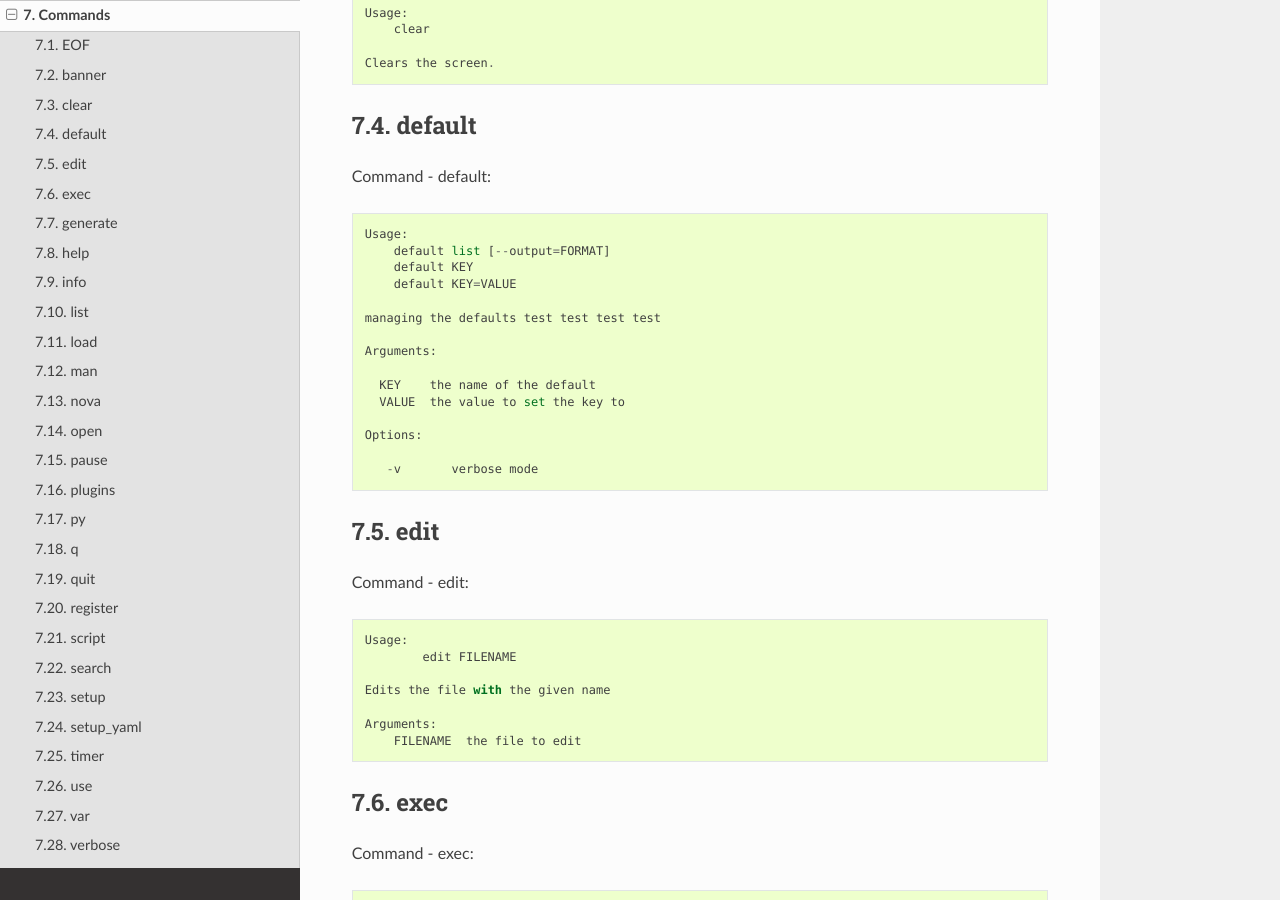
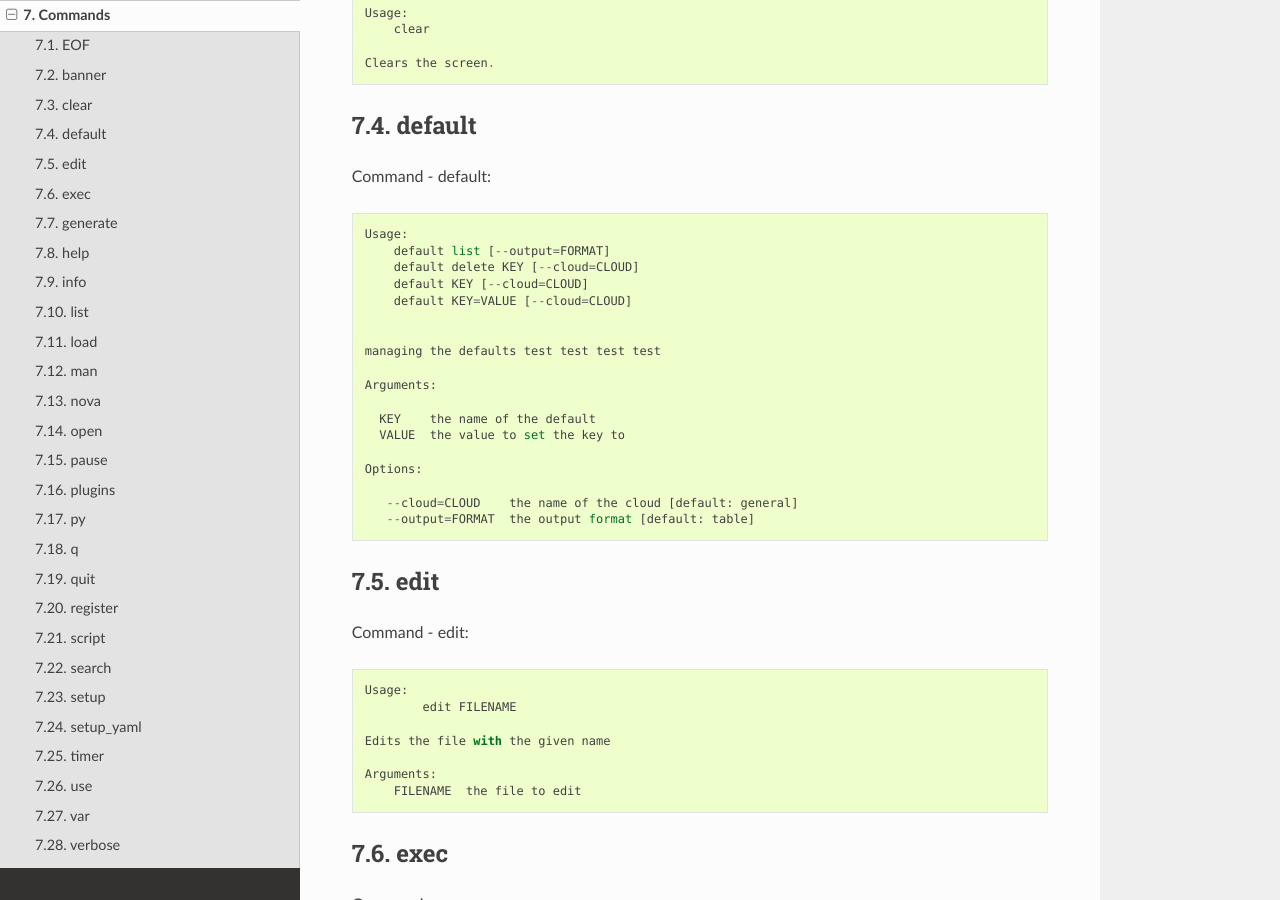
Before and after one commit to cloudmesh/client, a Sphinx documentation site: the page built from docs/source/man/man.rst, in a window 1280 px wide and 900 px high, scrolled down 933 px. Built offline with Sphinx 7.4.7 and the Read the Docs theme 2.0.0, drawn with Linux system fonts in a browser that asks for light colours; pages that are not in the unit, such as notebooks, are missing from menus; some of the changed text lies outside the part shown.

Commit message:
fix verbatim vormatting of commands

```diff
--- a/docs/source/man/man.rst
+++ b/docs/source/man/man.rst
@@ -52,8 +52,10 @@ Command - default::
 
     Usage:
         default list [--output=FORMAT]
-        default KEY
-        default KEY=VALUE
+        default delete KEY [--cloud=CLOUD]
+        default KEY [--cloud=CLOUD]
+        default KEY=VALUE [--cloud=CLOUD]
+
 
     managing the defaults test test test test
 
@@ -64,7 +66,8 @@ Command - default::
 
     Options:
 
-       -v       verbose mode
+       --cloud=CLOUD    the name of the cloud [default: general]
+       --output=FORMAT  the output format [default: table]
 
 
 
@@ -187,6 +190,7 @@ Command - list::
 
     Usage:
         list [--cloud=CLOUD]
+        list [--cloud=CLOUD] default
         list [--cloud=CLOUD] vm
         list [--cloud=CLOUD] flavor
         list [--cloud=CLOUD] image
@@ -405,6 +409,7 @@ Command - register::
         register [--yaml=FILENAME]
         register india
         register CLOUD CERT
+        register CLOUD --dir=DIR
 
     managing the registered clouds in the cloudmesh.yaml file.
     It looks for it in the current directory, and than in ~/.cloudmesh.
@@ -506,14 +511,16 @@ search
 Command - search::
 
     Usage:
-        search [NAME] [FILTER]...
+        search NAME
+        search NAME [--order=FORMAT] [FILTER]...
 
     search the table NAME on the database
 
     Arguments:
 
-      NAME      Name of the table to search. If the name is not specified, the table DEFAULT will be searched
-      FILTER    Filter to be used when searching
+      NAME            Name of the table to search. If the name is not specified, the table DEFAULT will be searched
+      --order=FORMAT  Columns that will be displayed
+      FILTER          Filter to be used when searching
 
     Options:
 
```
Also changed, not shown: other parts of docs/source/man/man.rst (+1 -1 lines).
